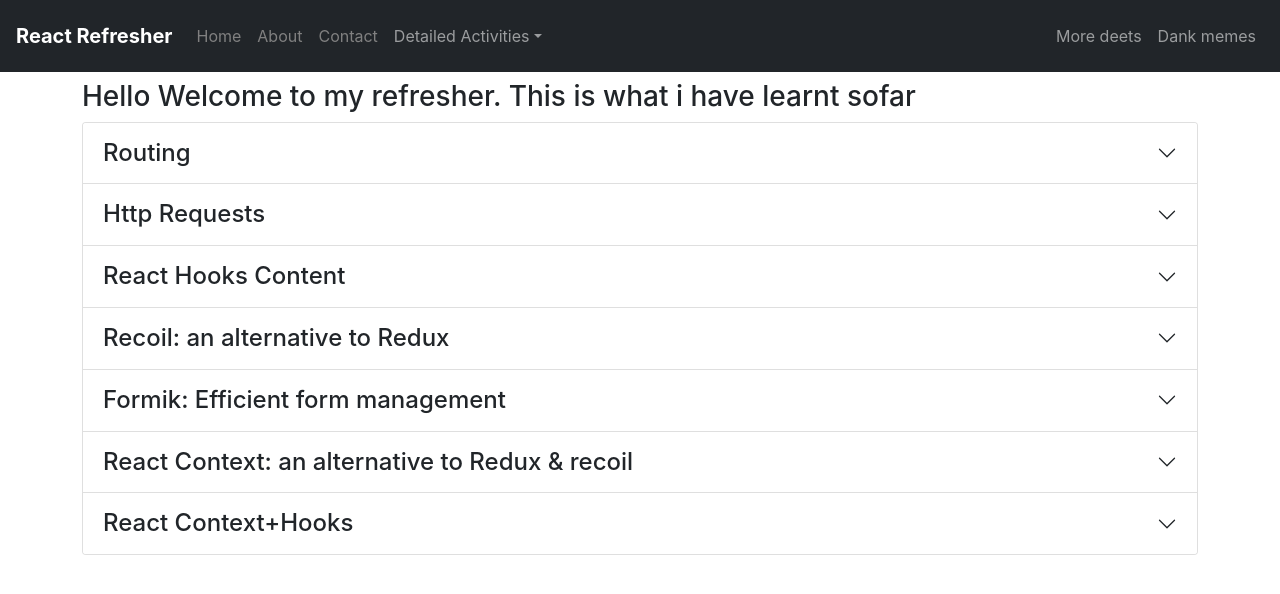
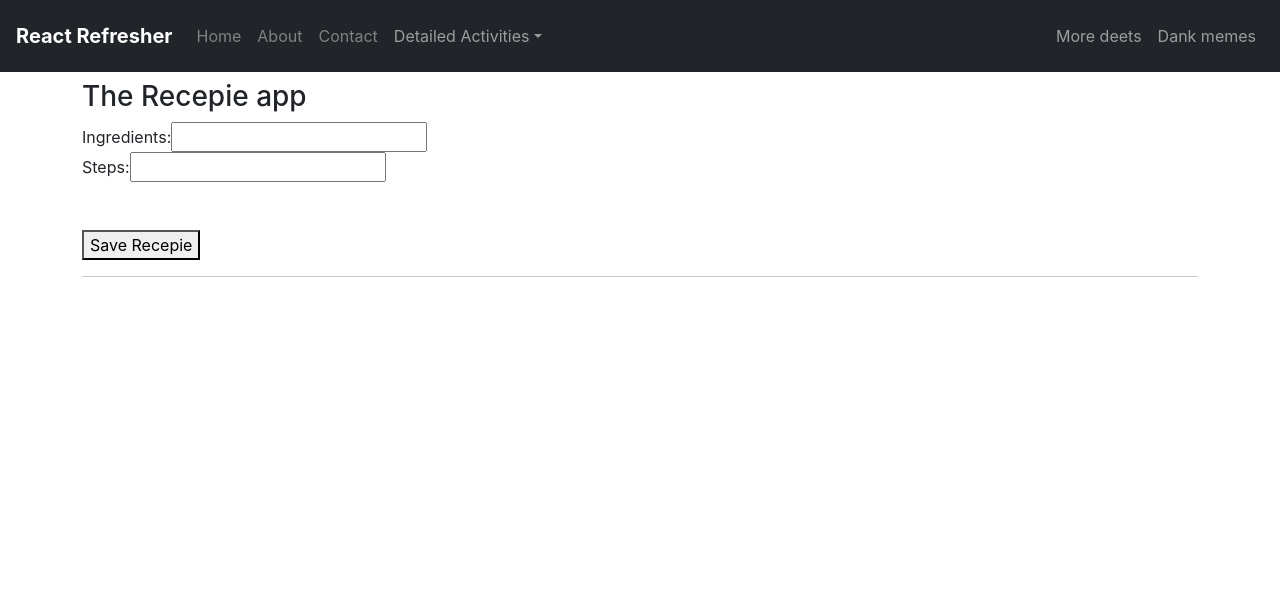
Before and after one commit to rdeveloper1925/react-refresher, a React (Create React App) app: page /recepie-app in a window 1280 px wide. Before the commit this address led to /. Shown: the top 594 px of the page. Built offline with nearby package versions, Linux system fonts and the light colour scheme.

Commit message:
redux start

```diff
--- a/src/App.js
+++ b/src/App.js
@@ -13,6 +13,7 @@ import TodoScreen from "./Screens/TodoScreen";
 import ContextScreen from "./Screens/ContextScreen";
 import FormikScreen from "./Screens/FormikScreen";
 import StudentsScreen from "./Screens/StudentsScreen";
+import ReducersScreen from "./Screens/ReducersScreen";
 
 function App() {
   return (
@@ -29,6 +30,7 @@ function App() {
         <Route path="/context" exact element={<ContextScreen />} />
         <Route path="/formik" exact element={<FormikScreen />} />
         <Route path="/students-app" exact element={<StudentsScreen />} />
+        <Route path="/recepie-app" exact element={<ReducersScreen />} />
         <Route path="*" element={<PageNotFound />} />
       </Routes>
       <Outlet />
--- a/src/Screens/HomeScreen.js
+++ b/src/Screens/HomeScreen.js
@@ -4,6 +4,7 @@ import { Link } from "react-router-dom";
 import React from "react";
 import routespic from "../Images/routes.png";
 import contextpic from "../Images/context.png";
+import ReducersScreen from "./ReducersScreen";
 
 const HomeScreen = (props) => {
   return (
@@ -66,6 +67,14 @@ const HomeScreen = (props) => {
           </Accordion.Header>
           <Accordion.Body>
             <StudentsContent />
+          </Accordion.Body>
+        </Accordion.Item>
+        <Accordion.Item eventKey="7">
+          <Accordion.Header>
+            <h4 className="m-0">Context and Reducers</h4>
+          </Accordion.Header>
+          <Accordion.Body>
+            <ReducersContent />
           </Accordion.Body>
         </Accordion.Item>
       </Accordion>
@@ -201,7 +210,8 @@ const StudentsContent = () => (
       So i finally found the perfect combo for using the context api with
       reducers. This will enable me completely eliminate state management
       libraries from my app at will. Recoil inclusive. Here is an app to go with
-      it.
+      it. Okay i just ended up practicing formik. Learnt a bunch of very
+      interesting things. Check out the app i built that goes with it.
       <br />
       <br />
     </p>
@@ -216,4 +226,24 @@ const StudentsContent = () => (
   </>
 );
 
+//Content: Reducers content
+const ReducersContent = () => (
+  <>
+    <p>
+      Okay now for real i am practicing with reducers combined with react
+      context
+      <br />
+      <br />
+    </p>
+    <Button variant="success" className="btn-md">
+      <Link
+        style={{ textDecoration: "none", color: "white" }}
+        to="/recepie-app"
+      >
+        View the Recepie app
+      </Link>
+    </Button>
+  </>
+);
+
 export default HomeScreen;
--- /dev/null
+++ b/src/Screens/ReducersScreen.js
@@ -0,0 +1,85 @@
+import { createContext, useReducer, useContext, useState } from "react";
+
+const RecepieContext = createContext({
+  default: {
+    recepies: [],
+    setRecepies: () => {},
+  },
+});
+
+const ReducersScreen = (props) => {
+  const [recepie, setRecepie] = useState({ steps: "", ingredients: "" });
+  const [recepies, dispatch] = useReducer(RecepieReducer);
+  const context = useContext(RecepieContext);
+  const submitHandler = (e) => {
+    e.preventDefault();
+    dispatch("ADD_RECEPIE", recepie);
+  };
+
+  const changeHandler = (event, field) => {
+    var newRecepie = {};
+    newRecepie[field] = event.target.value;
+    setRecepie({
+      ...recepie,
+      ...newRecepie,
+    });
+  };
+  return (
+    <RecepieContext.Provider value={recepies}>
+      <div className="container">
+        <h3>The Recepie app</h3>
+        <form onSubmit={submitHandler}>
+          <div className="form-group">
+            <label>Ingredients: </label>
+            <input
+              type="text"
+              className="fomr-control"
+              value={recepie.ingredients}
+              onChange={(e) => changeHandler(e, "ingredients")}
+            />
+          </div>
+          <div className="form-group">
+            <label>Steps: </label>
+            <input
+              type="text"
+              className="fomr-control"
+              value={recepie.steps}
+              onChange={(e) => changeHandler(e, "steps")}
+            />
+          </div>
+          <br />
+          <br />
+          <button type="submit">Save Recepie</button>
+        </form>
+        <hr />
+        {console.log(context)}
+      </div>
+    </RecepieContext.Provider>
+  );
+};
+
+const RecepieReducer = (state, action) => {
+  switch (action.type) {
+    case "ADD_RECEPIE":
+      console.log("reducer", state, action);
+      return [
+        ...state,
+        {
+          id: new Date().getTime(),
+          ingredients: action.ingredients,
+          steps: action.steps,
+        },
+      ];
+      break;
+
+    case "LIST_RECEPIES":
+      return state;
+      break;
+
+    default:
+      return state;
+      break;
+  }
+};
+
+export default ReducersScreen;
```
